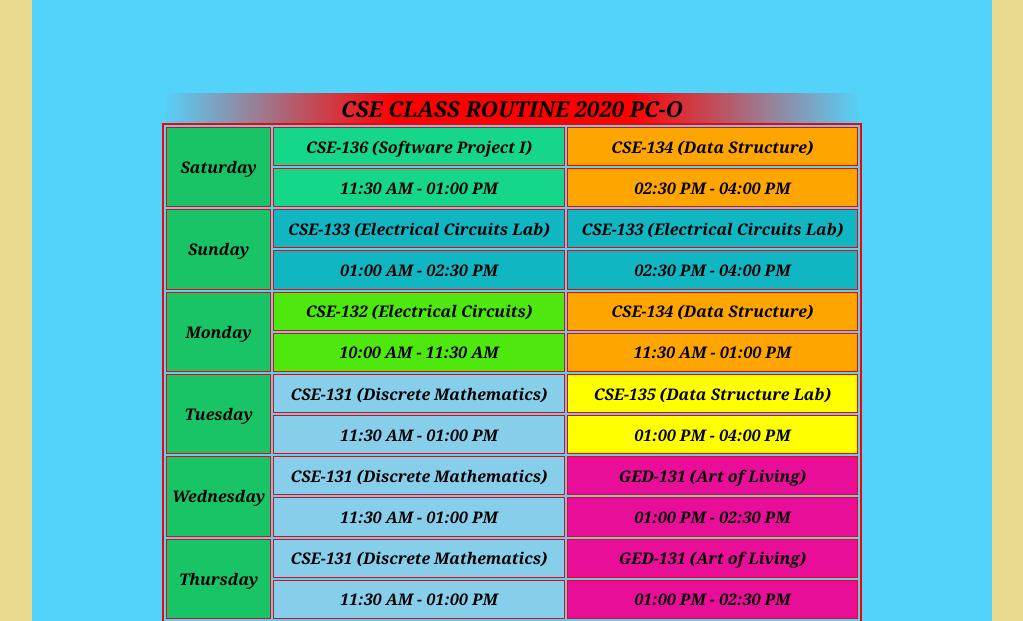
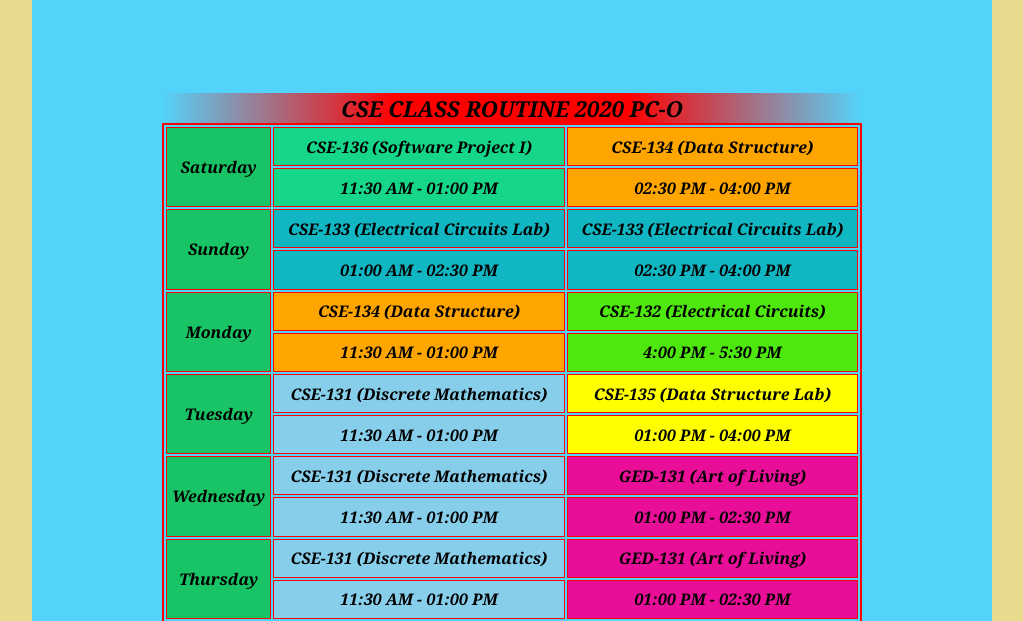
Before and after one commit to tanvirarifsiddiqui/Class-routine, a plain HTML site: page index.html in a window 1280 px wide. Shown: the part 208-829 px from the top of the page, without its empty margins (128-1151 px from the left). Drawn offline with Linux system fonts and the light colour scheme; a web font is replaced by a local one.

Commit message:
Update index.html

```diff
--- a/index.html
+++ b/index.html
@@ -55,12 +55,12 @@
           </tr>
           <tr>
             <th rowspan="2">Monday</th>
+            <td bgcolor="orange">CSE-134 (Data Structure)</td>
             <td bgcolor="#4fe80e">CSE-132 (Electrical Circuits)</td>
-            <td bgcolor="orange">CSE-134 (Data Structure)</td>
           </tr>
           <tr class="time">
-            <td bgcolor="#4fe80e">10:00 AM - 11:30 AM</td>
             <td bgcolor="orange">11:30 AM - 01:00 PM</td>
+            <td bgcolor="#4fe80e">4:00 PM - 5:30 PM</td>
           </tr>
           <tr>
             <th rowspan="2">Tuesday</th>
```
